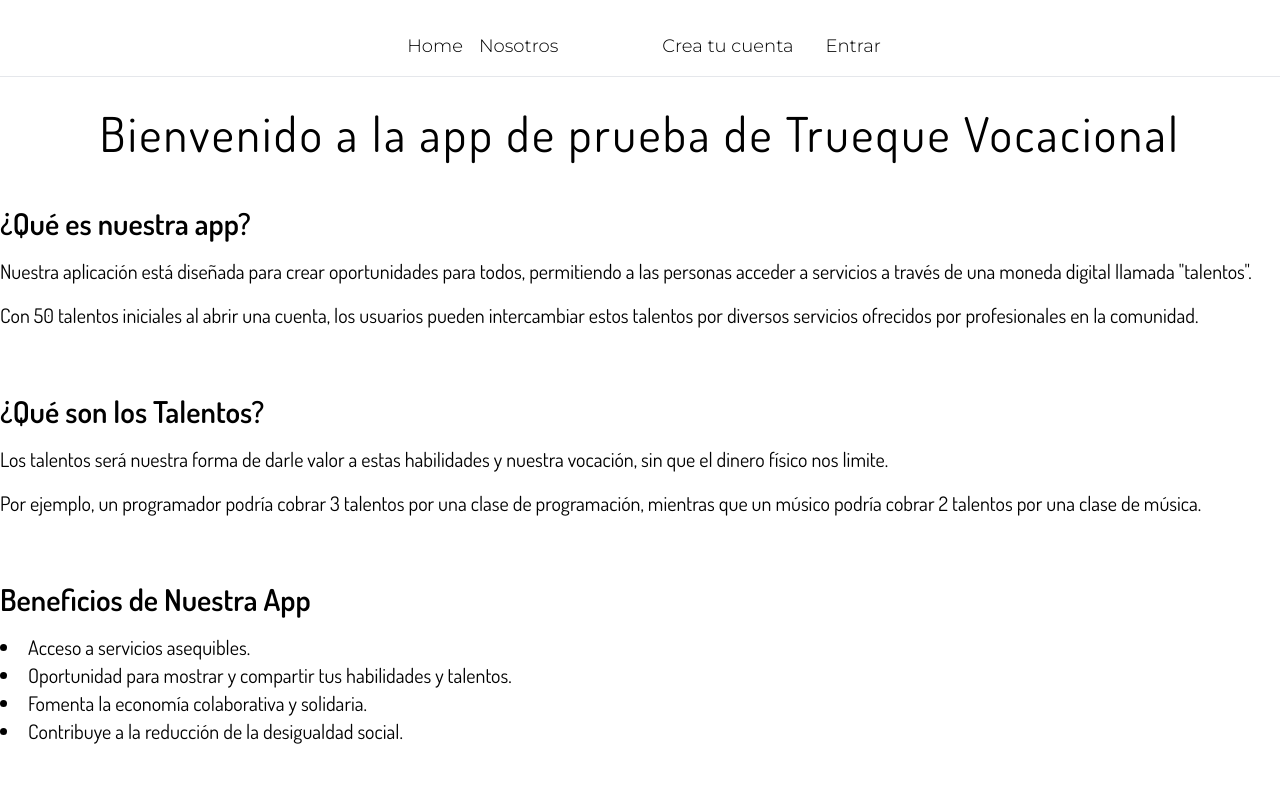
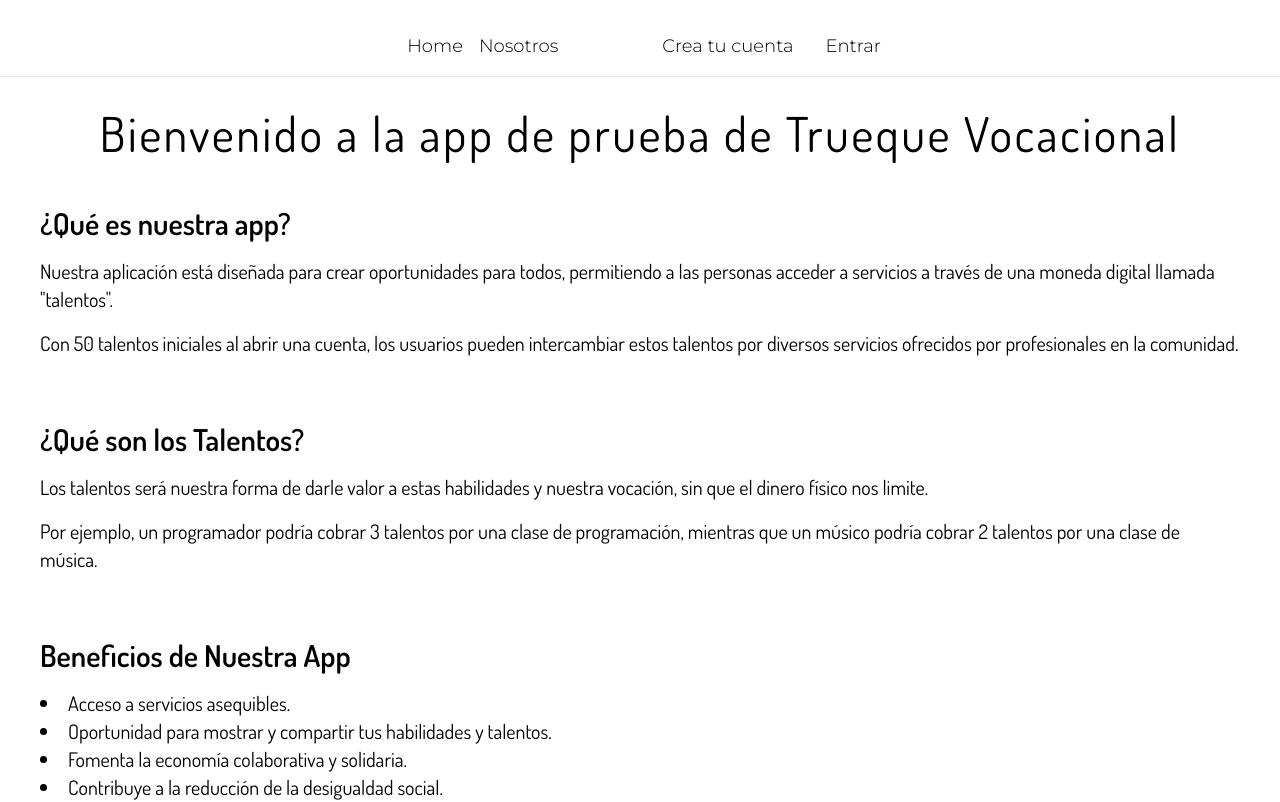
Before and after one commit to rodalexanderson/trueque-vocacional, a Next.js app: page / in a window 1280 px wide. Shown: the top 802 px of the page. Built offline with nearby package versions, Linux system fonts and the light colour scheme; no server answers.

Commit message:
se agrega padding x en texto de home

```diff
--- a/pages/index.jsx
+++ b/pages/index.jsx
@@ -9,7 +9,7 @@
     <main className='font-sans max-w-7xl mx-auto'>
       <Navbar />
       <h1 className='text-5xl text-center tracking-wider'>Bienvenido a la app de prueba de Trueque Vocacional</h1>
-      <main className="container mx-auto py-12">
+      <main className="container mx-auto py-12 px-10">
         <section className="mb-16">
           <h2 className="text-3xl font-semibold mb-4">¿Qué es nuestra app?</h2>
           <p className="text-xl mb-4">
```
